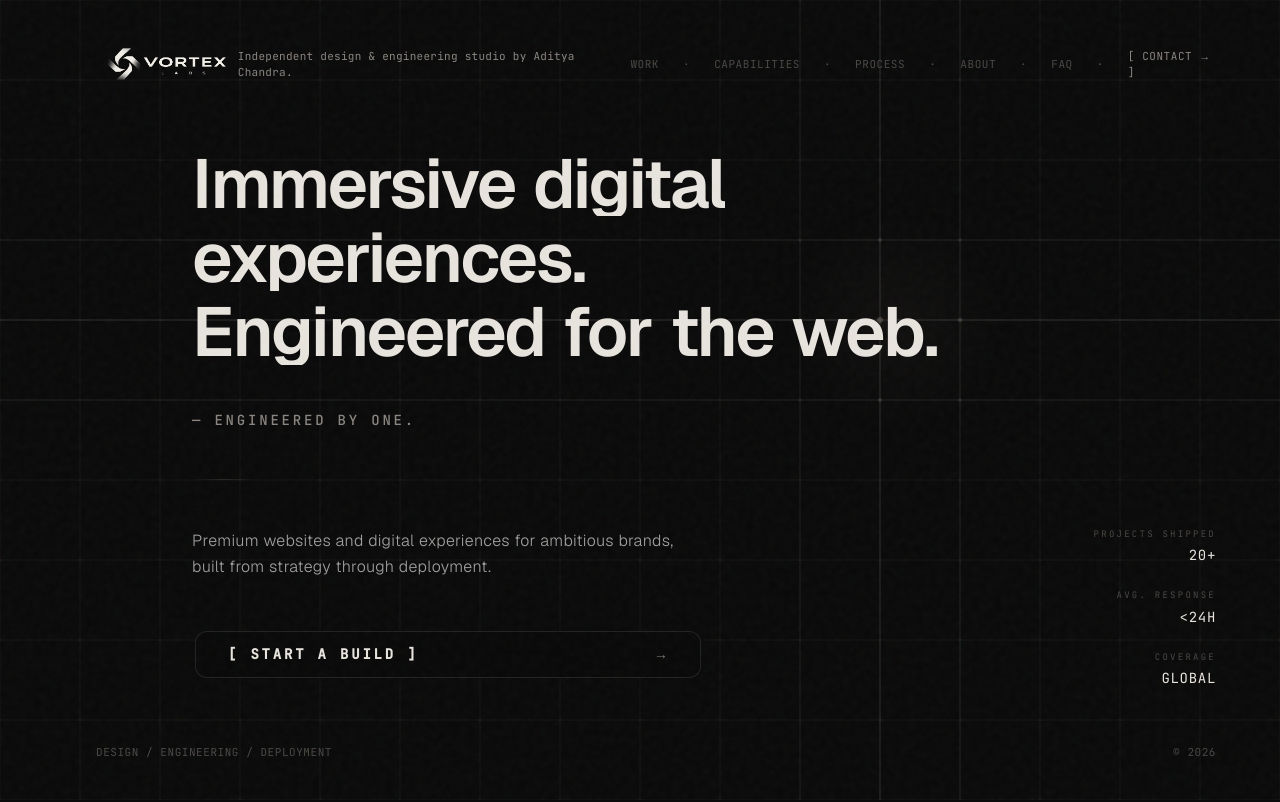
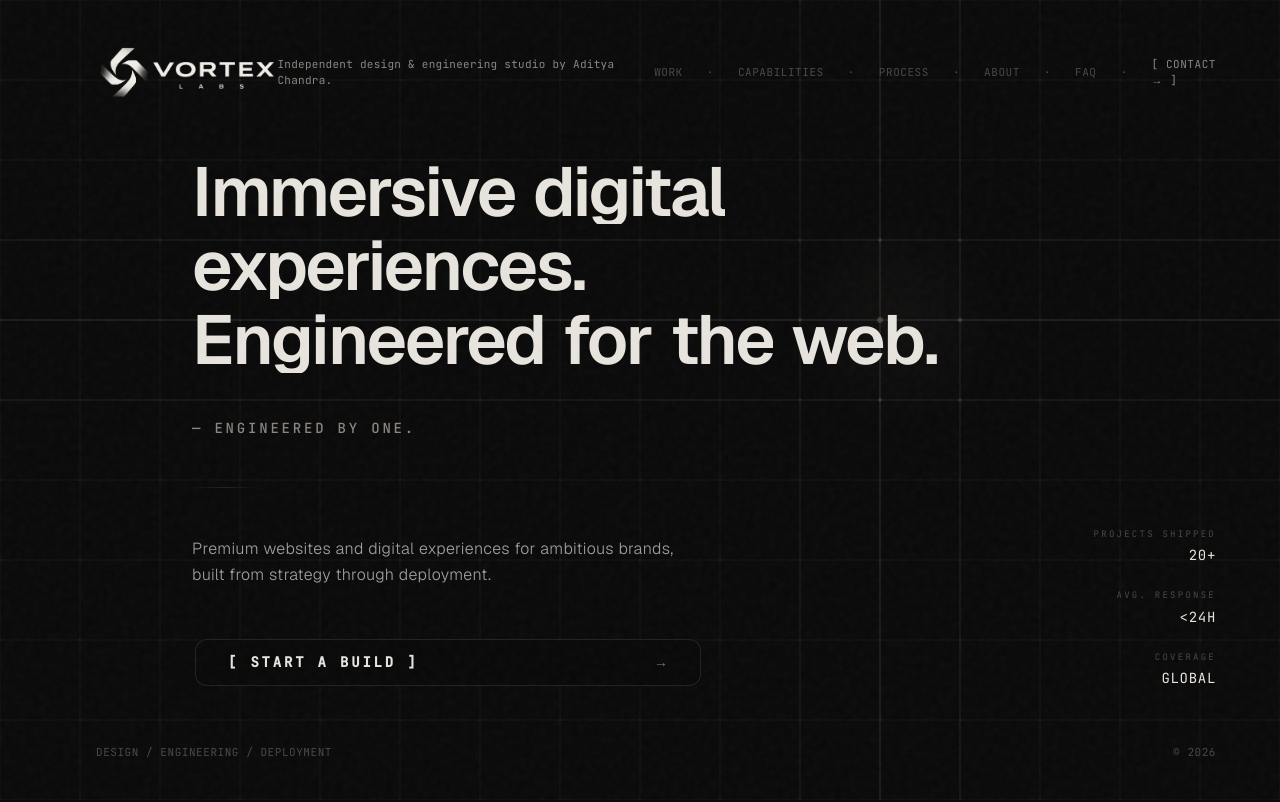
Before and after one commit to acaditya10/vortex, a Next.js app: page / in a window 1280 px wide. Shown: the top 802 px of the page. Built offline with nearby package versions, Linux system fonts and the light colour scheme.

Commit message:
fix: bump hero logo to 40-64px for stronger presence

```diff
--- a/src/components/Hero.tsx
+++ b/src/components/Hero.tsx
@@ -125,12 +125,12 @@ export default function Hero() {
     >
       {/* Navigation */}
       <nav ref={navRef} className="relative flex items-center justify-between opacity-0">
-        <a href="/" className="relative block h-8 w-auto sm:h-10 md:h-12" data-cursor-hover>
+        <a href="/" className="relative block h-10 w-auto sm:h-12 md:h-14 lg:h-16" data-cursor-hover>
           <Image
             src="/logo.png"
             alt="Vortex Labs"
-            width={200}
-            height={40}
+            width={240}
+            height={48}
             className="h-full w-auto"
             priority
           />
```
Also changed, not shown: public/logo.png.
